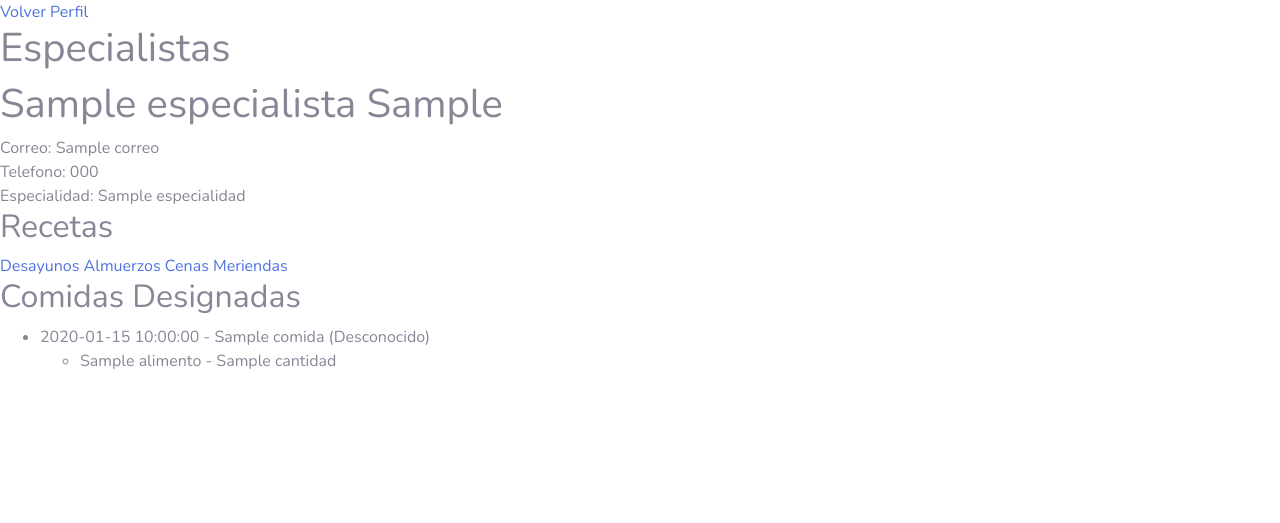
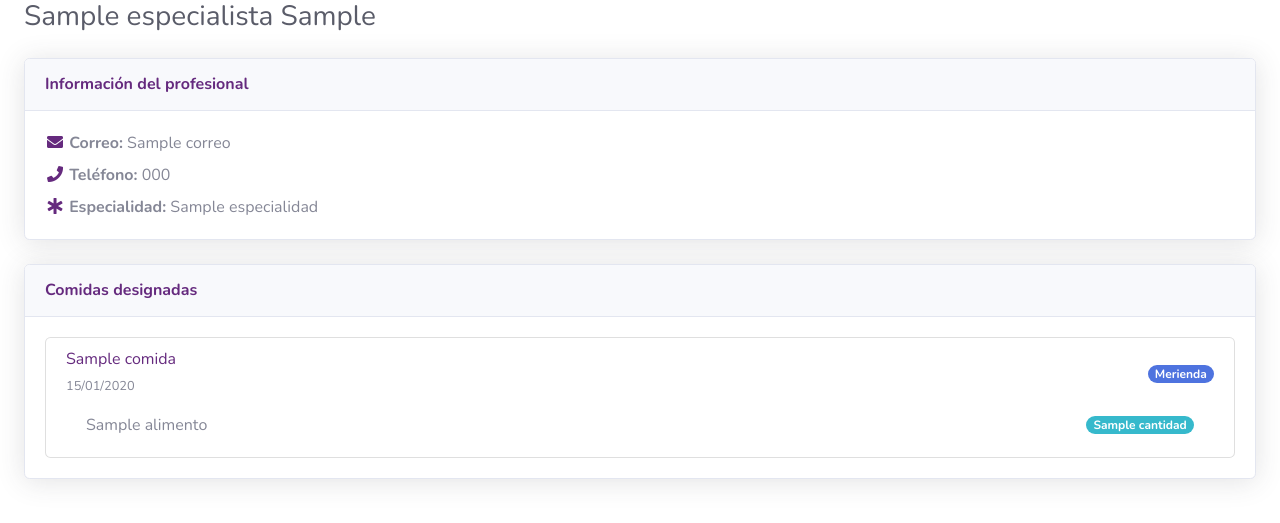
Before and after one commit to ACKRONNE/ControlAlimenticio, a Flask app: template templates/p_detalle_especialista.html in a window 1280 px wide. Shown: the top 523 px of the page. Run offline with Flask 3, Linux system fonts and the light colour scheme; the template is opened without the code that fills it: most values are stand-ins (such as "Sample title", 1, 10 or a date in 2020); some libraries are stand-ins or nearby versions.

Commit message:
🎨 FEAT: Specialist details

```diff
--- a/src/routes/paciente.py
+++ b/src/routes/paciente.py
@@ -474,4 +474,3 @@ def detalleEspecialista(id, espe):
     db.session.close()
 
     return render_template('p_detalle_especialista.html', especialista=especialista, paciente=paciente, comidas=comidas, tipo_comida=tipo_comida)
-# // >
--- a/templates/p_detalle_especialista.html
+++ b/templates/p_detalle_especialista.html
@@ -4,40 +4,75 @@
 
 {% block body %}
 
-<!-- Static title -->
-<a href="{{ url_for('paciente.especialistas', id=paciente.id_paciente) }}">Volver</a>
-<a href="{{ url_for('paciente.perfil', id=paciente.id_paciente) }}">Perfil</a>
-<h1>Especialistas</h1>
-<!-- // -->
+<div class="container-fluid">
+    <!-- Header Section -->
+    <div class="d-sm-flex align-items-center justify-content-between mb-4">
+        <h1 class="h3 mb-0 text-gray-800">{{especialista.pri_nombre}} {{especialista.pri_apellido}}</h1>
+    </div>
 
-<h1>{{especialista.pri_nombre}} {{especialista.pri_apellido}}</h1>
-<div>Correo: {{especialista.correo}}</div>
-<div>Telefono: {{especialista.telefono}}</div>
-<div>Especialidad: {{especialista.especialidad}}</div>
+    <!-- Información del Especialista -->
+    <div class="card shadow mb-4">
+        <div class="card-header py-3">
+            <h6 class="m-0 font-weight-bold text-primary">Información del profesional</h6>
+        </div>
+        <div class="card-body">
+            <div class="row">
+                <div class="col-md-6">
+                    <p class="mb-2">
+                        <i class="fas fa-envelope fa-fw text-primary"></i>
+                        <strong>Correo:</strong> {{especialista.correo}}
+                    </p>
+                    <p class="mb-2">
+                        <i class="fas fa-phone fa-fw text-primary"></i>
+                        <strong>Teléfono:</strong> {{especialista.telefono}}
+                    </p>
+                    <p class="mb-0">
+                        <i class="fas fa-star-of-life fa-fw text-primary"></i>
+                        <strong>Especialidad:</strong> {{especialista.especialidad}}
+                    </p>
+                </div>
+            </div>
+        </div>
+    </div>
 
-<h2>Recetas</h2>
-<a href="{{ url_for('paciente.detalleEspecialista', id=paciente.id_paciente, espe=especialista.id_espe, tipo_comida='D') }}">Desayunos</a>
-<a href="{{ url_for('paciente.detalleEspecialista', id=paciente.id_paciente, espe=especialista.id_espe, tipo_comida='A') }}">Almuerzos</a>
-<a href="{{ url_for('paciente.detalleEspecialista', id=paciente.id_paciente, espe=especialista.id_espe, tipo_comida='C') }}">Cenas</a>
-<a href="{{ url_for('paciente.detalleEspecialista', id=paciente.id_paciente, espe=especialista.id_espe, tipo_comida='M') }}">Meriendas</a>
-
-<!-- Lista de comidas filtradas -->
-<h2>Comidas Designadas</h2>
+    <!-- Lista de Comidas -->
+    <div class="card shadow mb-4">
+        <div class="card-header py-3">
+            <h6 class="m-0 font-weight-bold text-primary">Comidas designadas</h6>
+        </div>
+        <div class="card-body">
             {% if comidas %}
-<ul>
+            <div class="list-group">
                 {% for comida in comidas %}
-    <li>
-        {{ comida.fecha_ini }} - {{ comida.nombre }} ({{ 'Desayuno' if comida.tipo == 'D' else 'Almuerzo' if comida.tipo == 'A' else 'Cena' if comida.tipo == 'C' else 'Merienda' if comida.tipo == 'M' else 'Desconocido' }})
-        <ul>
+                <div class="list-group-item">
+                    <div class="d-flex justify-content-between align-items-center">
+                        <div>
+                            <h6 class="mb-1 text-primary">{{ comida.nombre }}</h6>
+                            <small class="text-muted">{{ comida.fecha_ini.strftime('%d/%m/%Y') }}</small>
+                        </div>
+                        <span class="badge badge-pill badge-primary">
+                            {{ 'Desayuno' if comida.tipo == 'D' else 'Almuerzo' if comida.tipo == 'A'
+                            else 'Cena' if comida.tipo == 'C' else 'Merienda' }}
+                        </span>
+                    </div>
+                    <ul class="list-group list-group-flush mt-2">
                         {% for alimento in comida.alimentos %}
-            <li>{{ alimento.nombre }} - {{ alimento.cantidad }}</li>
-            {% endfor %}
-        </ul>
+                        <li class="list-group-item d-flex justify-content-between align-items-center py-2">
+                            <span>{{ alimento.nombre }}</span>
+                            <span class="badge badge-info badge-pill">{{ alimento.cantidad }}</span>
                         </li>
                         {% endfor %}
                     </ul>
+                </div>
+                {% endfor %}
+            </div>
             {% else %}
-<p>No hay comidas para mostrar.</p>
+            <div class="alert alert-info" role="alert">
+                No hay comidas para mostrar en esta categoría
+            </div>
             {% endif %}
+        </div>
+    </div>
+</div>
 
 {% endblock %}
```
Also changed, not shown: templates/p_ver_especialistas.html (+53 -17 lines). Lines whose indentation alone changed are shown as unchanged.
